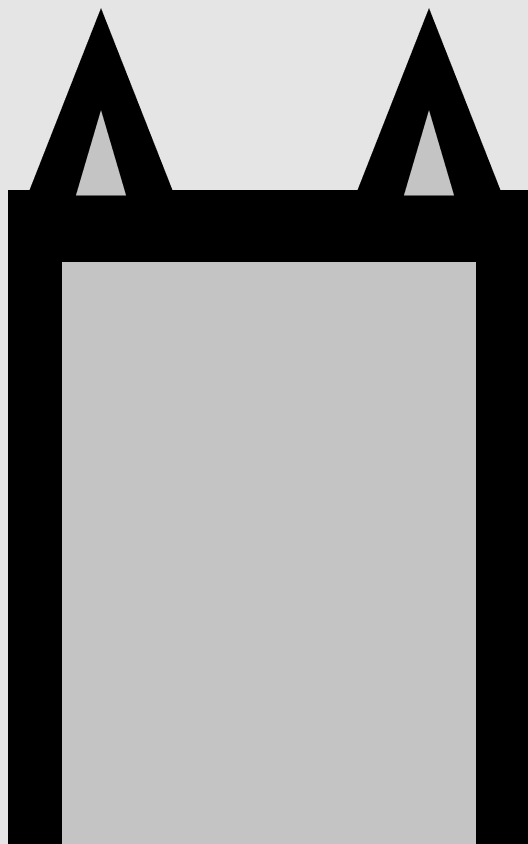
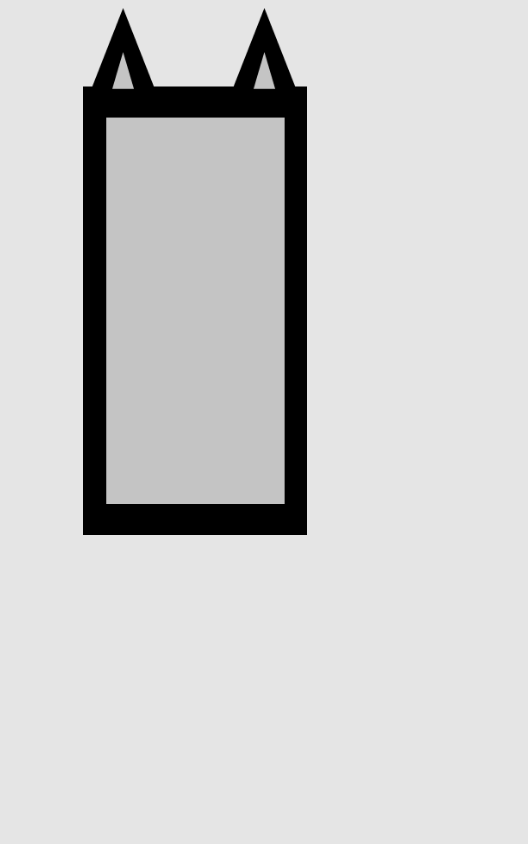
Before and after one commit to rsnasraty/Nagatoros-Phone, a plain HTML site: page index.html in a window 390 px wide. Shown: the top 844 px of the page, 528 px wide, since content can reach past the window. Drawn offline with Linux system fonts and the light colour scheme.

Commit message:
Aligning phone screen container css

```diff
--- a/index.html
+++ b/index.html
@@ -12,8 +12,12 @@
 </head>
 
 <body>
-    <img src="./NagatoroPhone.png" alt="nagatoro_phone_case">
+    <!-- <div class="container"> -->
+    <img src="./pictures/NagatoroPhone.png" alt="black cat shaped phone case">
+    <div class="phone_screen">
     <script type="text/javascript" src="login.js"></script>
+    </div>
+    <!-- </div> -->
 </body>
 
 </html>
--- a/main.css
+++ b/main.css
@@ -1,7 +1,28 @@
 body {
-    background-color:#E5E5E5;
+background-color: #e5e5e5;
+background-repeat: no-repeat;
+display: block;
+text-align: center;
+justify-content: center;
+align-items: center;
 }
 
 img {
-position: absolute;
+display: block;
+
+width: 60%;
+
+margin-left: auto;
+
+margin-right: auto;
 }
+
+div .container {
+    width:414mm;
+    height: 896mm;
+}
+
+div .phone_screen {
+    width:414mm;
+    height: 896mm;
+}
```
Also changed, not shown: pictures/NagatoroPhone.png (renamed from NagatoroPhone.png).
